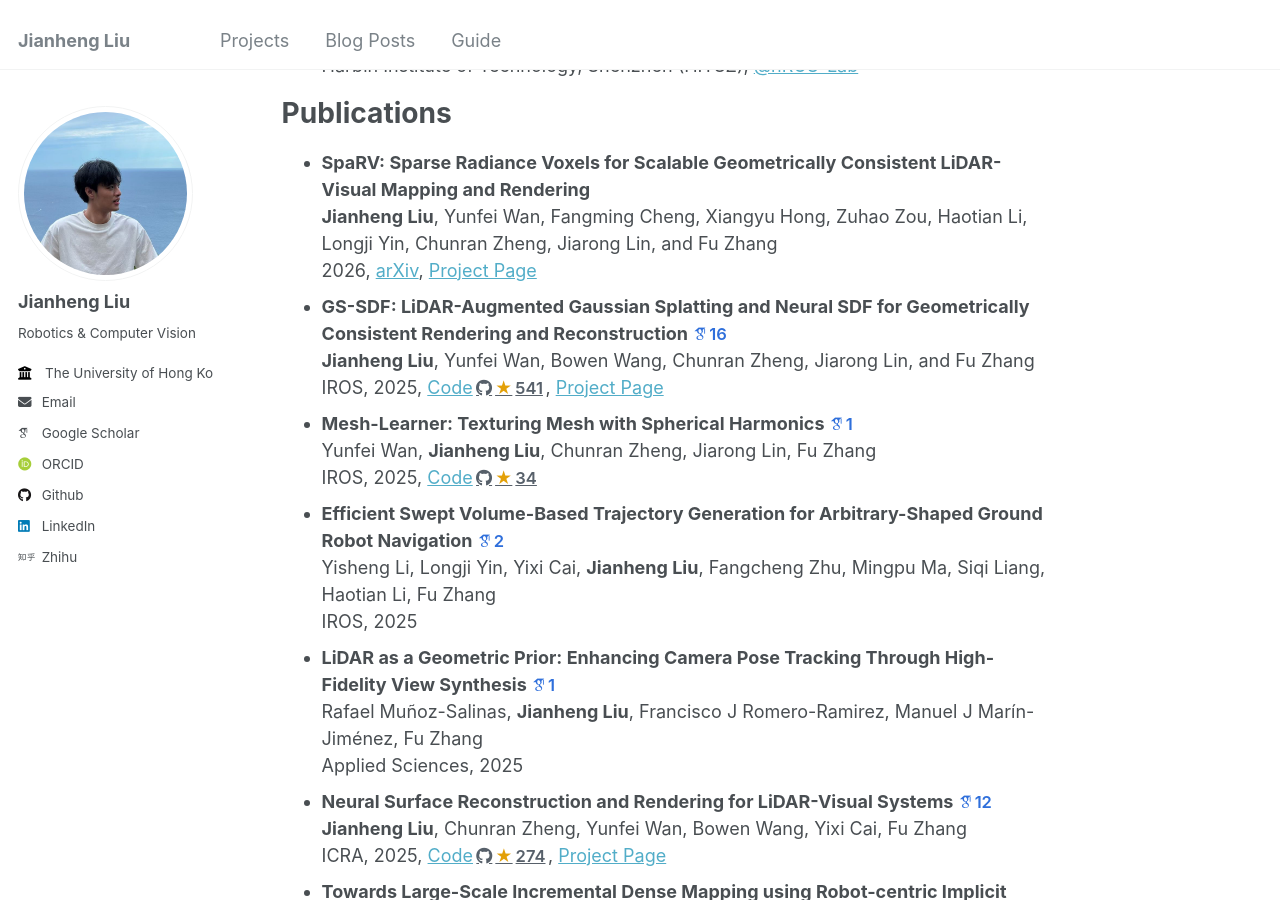
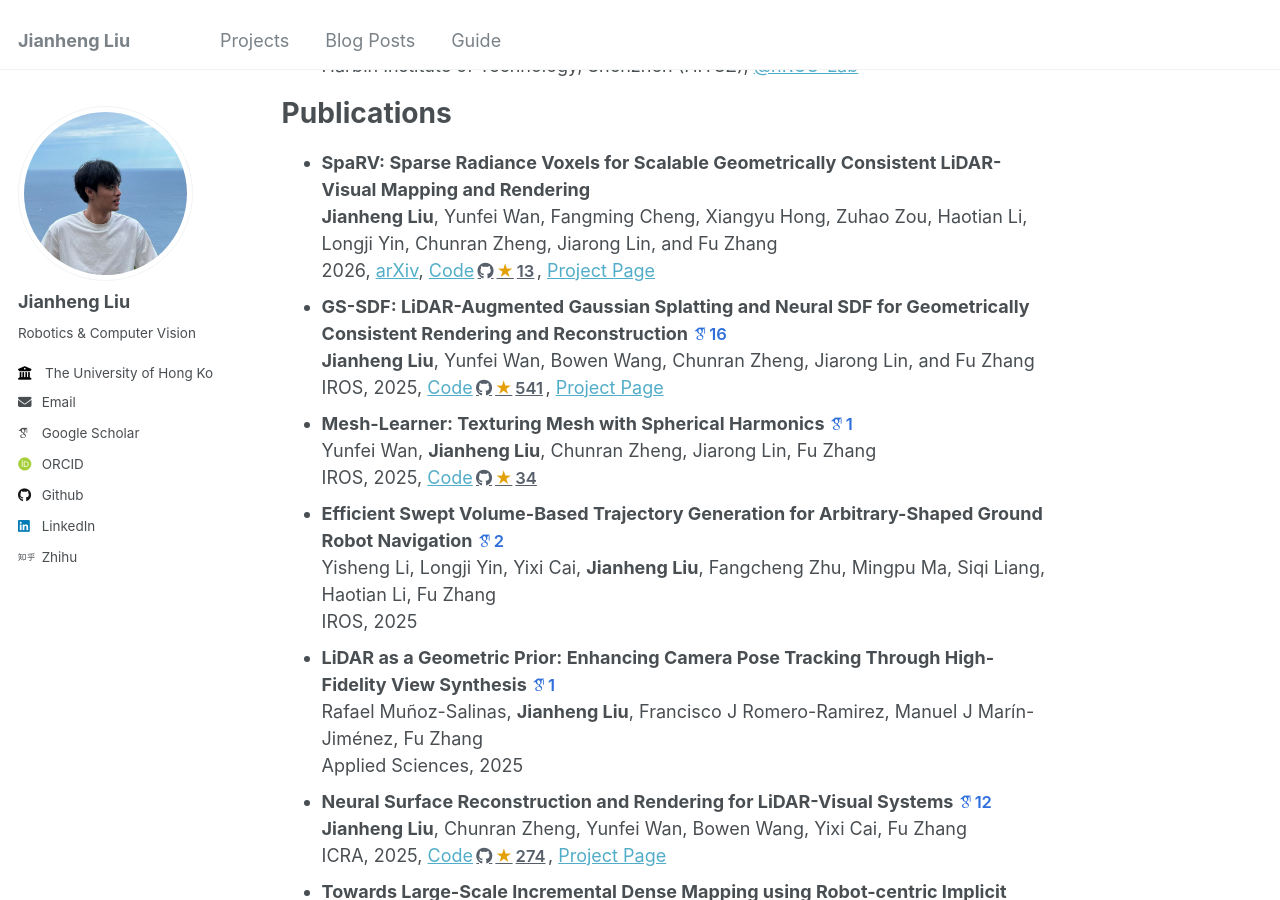
Before and after one commit to jianhengLiu/jianhengLiu.github.io, a Jekyll site: the page built from _pages/about.md, in a window 1280 px wide and 900 px high, scrolled down 554 px. Built offline with Jekyll 4.4.1, drawn with Linux system fonts in a browser that asks for light colours; some web fonts are replaced; comment, search, counter and statistics services are not loaded.

Commit message:
fix: update SpaRV publication entry to include GitHub code link

```diff
--- a/_pages/about.md
+++ b/_pages/about.md
@@ -31,7 +31,7 @@ My research interests lie in **Robotics and Autonomous Systems, SLAM and Neural
   <br>
   **Jianheng Liu**, Yunfei Wan, Fangming Cheng, Xiangyu Hong, Zuhao Zou, Haotian Li, Longji Yin, Chunran Zheng, Jiarong Lin, and Fu Zhang
   <br>
-  2026, <a href="https://arxiv.org/abs/2610.25665">arXiv</a>, <a href="https://jianhengliu.github.io/Projects/SpaRV/">Project Page</a>
+  2026, <a href="https://arxiv.org/abs/2610.25665">arXiv</a>, <a href="https://github.com/hku-mars/SpaRV">Code</a>{% include github-stars.html repo="hku-mars/SpaRV" %}, <a href="https://jianhengliu.github.io/Projects/SpaRV/">Project Page</a>
 - **GS-SDF: LiDAR-Augmented Gaussian Splatting and Neural SDF for Geometrically Consistent Rendering and Reconstruction**{% include citations.html key="gs-sdf" %}
   <br>
   **Jianheng Liu**, Yunfei Wan, Bowen Wang, Chunran Zheng, Jiarong Lin, and Fu Zhang
```
